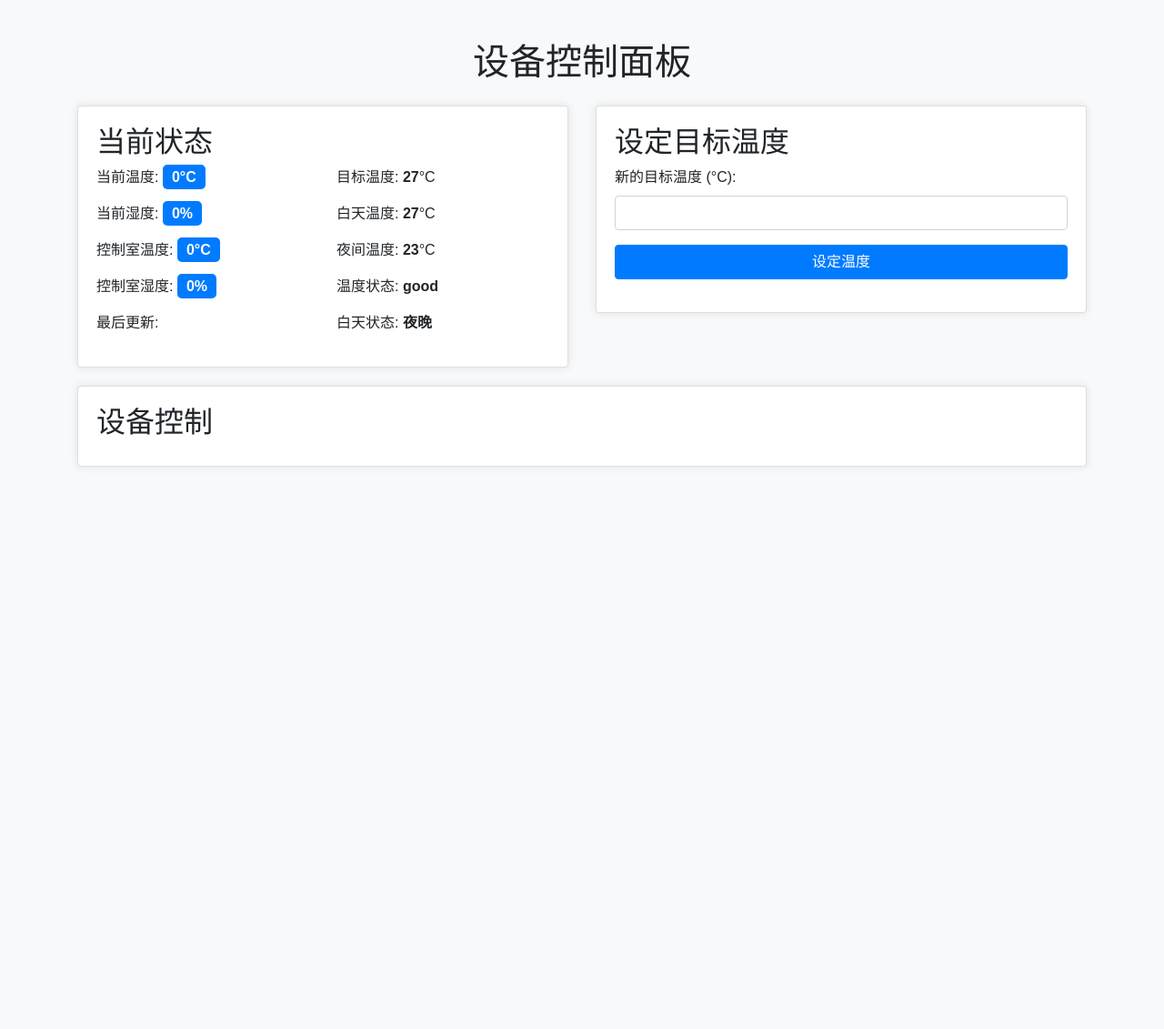
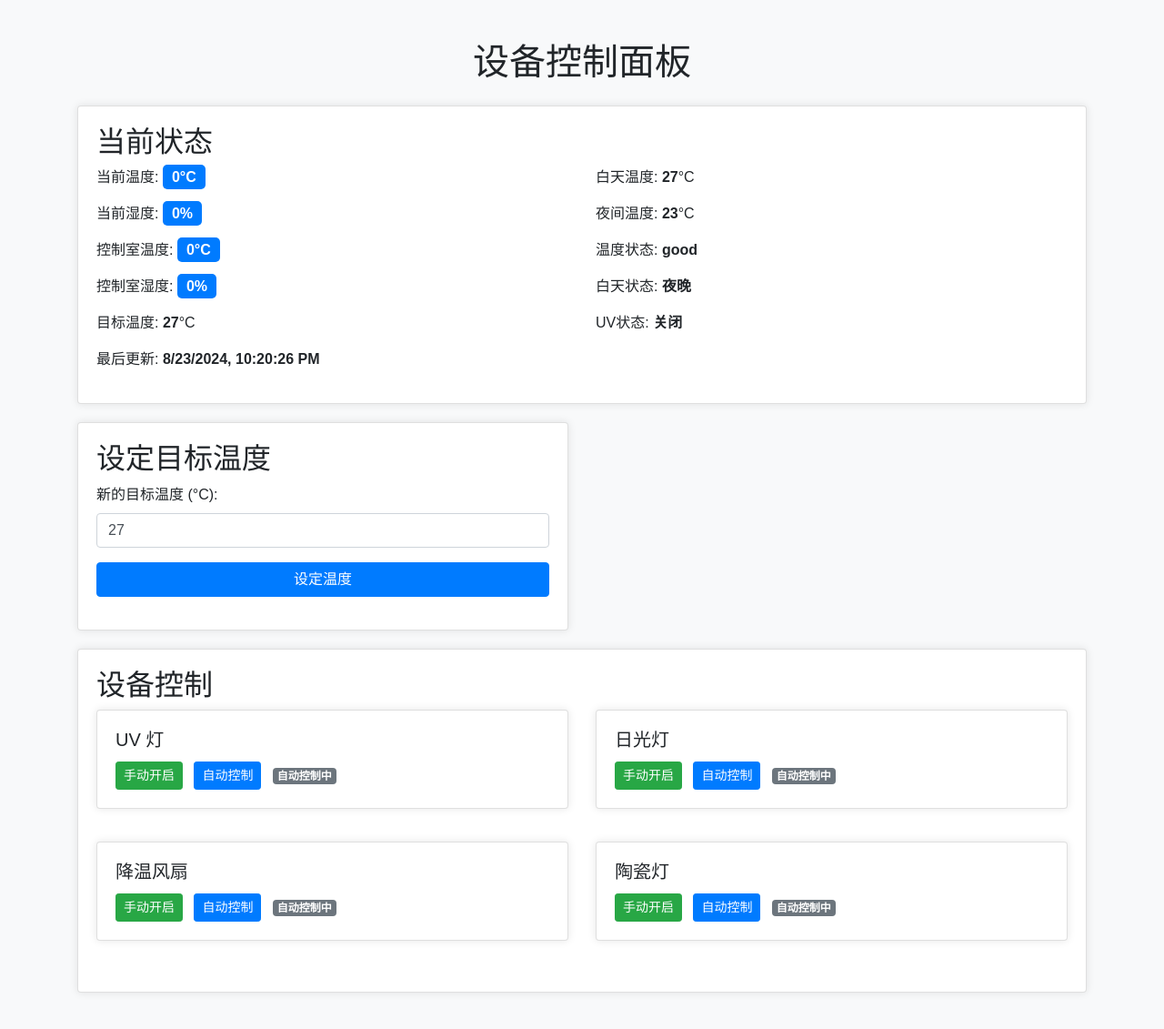
Before and after one commit to Ogalababa/RPI_temperature_controller, a Flask app: page / in a window 1280 px wide. Shown: the whole page at 91% size. Before the commit the page ends 513 px from the top, so only its background shows below. Run offline with Flask 3, Linux system fonts and the light colour scheme; some libraries are stand-ins or nearby versions.

Commit message:
优化UI

```diff
--- a/templates/index.html
+++ b/templates/index.html
@@ -39,7 +39,7 @@
     <div class="container">
         <h1 class="text-center my-4">设备控制面板</h1>
         <div class="row">
-            <div class="col-md-6">
+            <div class="col-md-12">
                 <div class="card">
                     <div class="card-body">
                         <h2>当前状态</h2>
@@ -49,15 +49,15 @@
                                 <p>当前湿度: <span id="current_hum" class="status-value"></span></p>
                                 <p>控制室温度: <span id="control_temp" class="status-value"></span></p>
                                 <p>控制室湿度: <span id="control_hum" class="status-value"></span></p>
+                                <p>目标温度: <span id="target_temp" class="font-weight-bold"></span>°C</p>
                                 <p>最后更新: <span id="last_update" class="font-weight-bold"></span></p>
                             </div>
                             <div class="col-md-6">
-                                <p>目标温度: <span id="target_temp" class="font-weight-bold"></span>°C</p>
                                 <p>白天温度: <span id="day_temp" class="font-weight-bold"></span>°C</p>
                                 <p>夜间温度: <span id="night_temp" class="font-weight-bold"></span>°C</p>
                                 <p>温度状态: <span id="temp_status" class="font-weight-bold"></span></p>
                                 <p>白天状态: <span id="is_day" class="font-weight-bold"></span></p>
-
+                                <p>UV状态: <span id="is_uv" class="font-weight-bold"></span></p>
                             </div>
                         </div>
                     </div>
@@ -101,6 +101,7 @@
                 document.getElementById('target_temp').innerText = data.target_temp;
                 document.getElementById('day_temp').innerText = data.target_temp;
                 document.getElementById('night_temp').innerText = data.target_temp - 4;
+                document.getElementById('new_target_temp').value = data.target_temp;
             }
         });
 
@@ -168,6 +169,7 @@
             }
 
             document.getElementById('target_temp').innerText = data.target_temp;
+            document.getElementById('new_target_temp').value = data.target_temp;
             document.getElementById('day_temp').innerText = data.day_temp;
             document.getElementById('night_temp').innerText = data.night_temp;
             document.getElementById('temp_status').innerText = data.temp_status;
```
